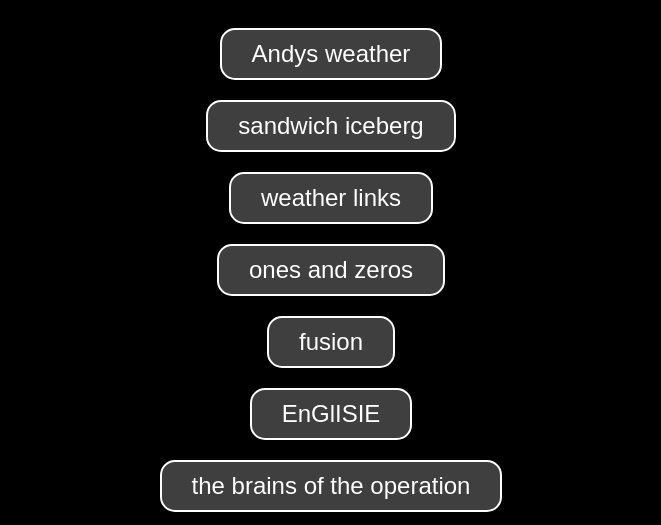
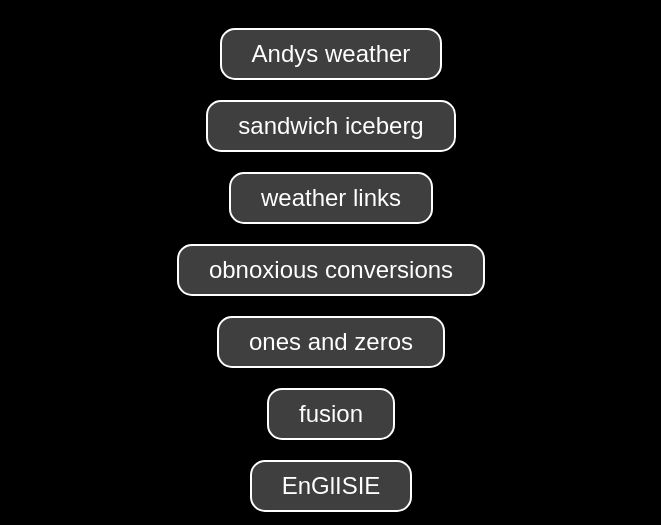
Before and after one commit to catc24/websites, a plain HTML site: page index.html in a window 1280 px wide. Shown: the part 275-800 px from the top of the page, without its empty margins (309-970 px from the left). Drawn offline with Linux system fonts and the light colour scheme.

Commit message:
Update index.html

```diff
--- a/index.html
+++ b/index.html
@@ -379,6 +379,7 @@
   <button class="button2" onclick="window.location.href='https://sites.google.com/view/andysweather?pli=1'">Andys weather</button>
 <button class="button2" onclick="window.location.href='https://docs.google.com/document/d/1J8yNzhgqe1XAk_J9KBdzzbBIP0vYwI_FOvBAMDYdbJc/edit?usp=share_link'">sandwich iceberg</button>
 <button class="button2" onclick="window.location.href='https://docs.google.com/document/d/1K3eawoCagHRn2DnXPOWIf-m2CT_3JiZDlew_lAOSO0o/edit?usp=share_link'">weather links</button>
+	  <button class="button2" onclick="window.location.href='https://obnoxious-conversions.andrewschrader1.repl.co'">obnoxious conversions</button>
 <button class="button2" onclick="window.location.href='https://docs.google.com/document/d/1avYqPNjRB-kf0v-MLSnBbM5GTN435kSbgOOBF3prS9s/edit?usp=share_link'">ones and zeros</button>
 <button class="button2" onclick="window.location.href='https://docs.google.com/document/d/1fPSQWDW-o4gP4XbRoGHHnNZwm1-izS0hC_mEHIaIn4Y/edit?usp=share_link'">fusion</button>
 <button class="button2" onclick="window.location.href='https://docs.google.com/document/d/1-kW5AYlZ9-TACYqJLuUBJbPX1t9qXCd_oQwOBzCT_wo/edit?usp=share_link'">EnGlISIE</button>
```
